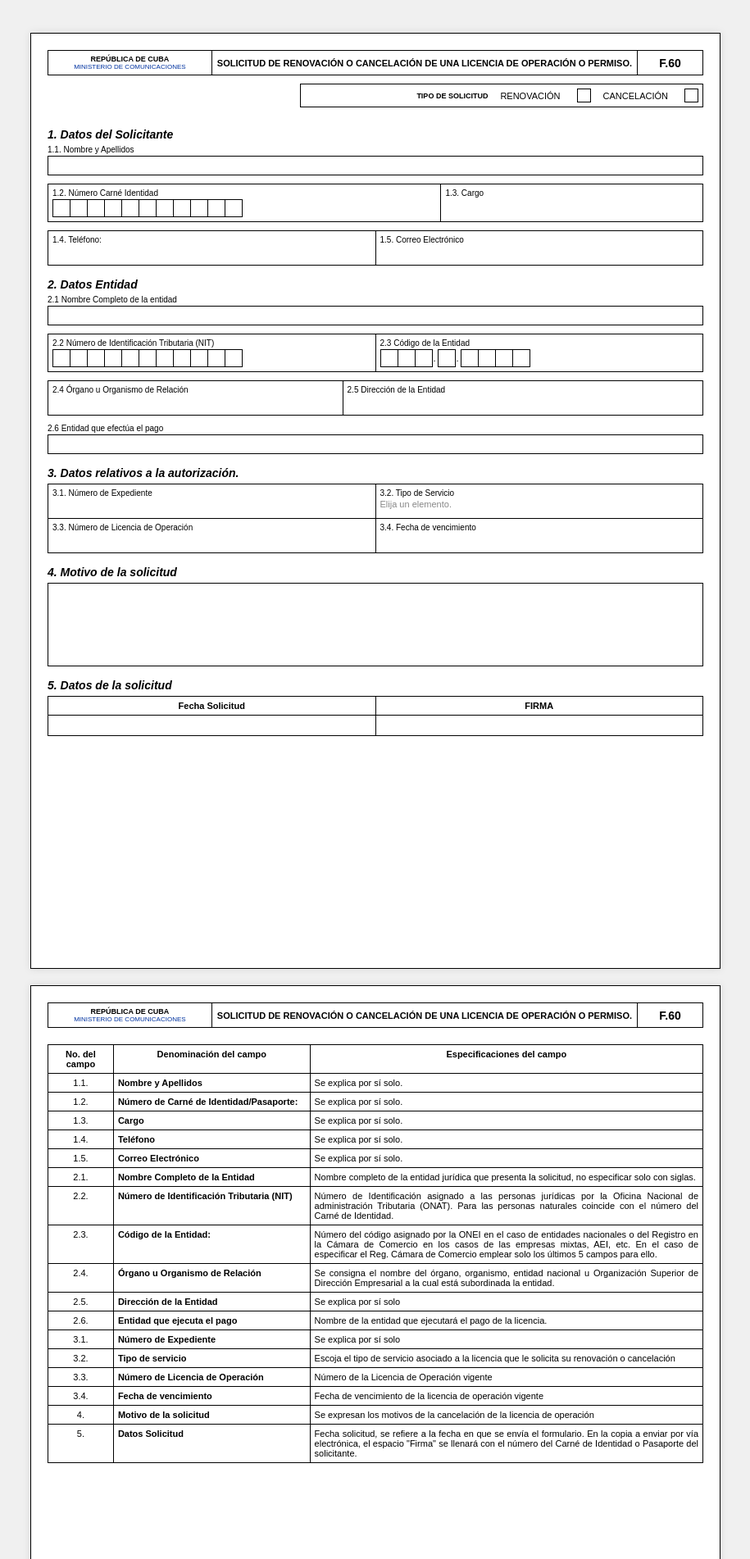
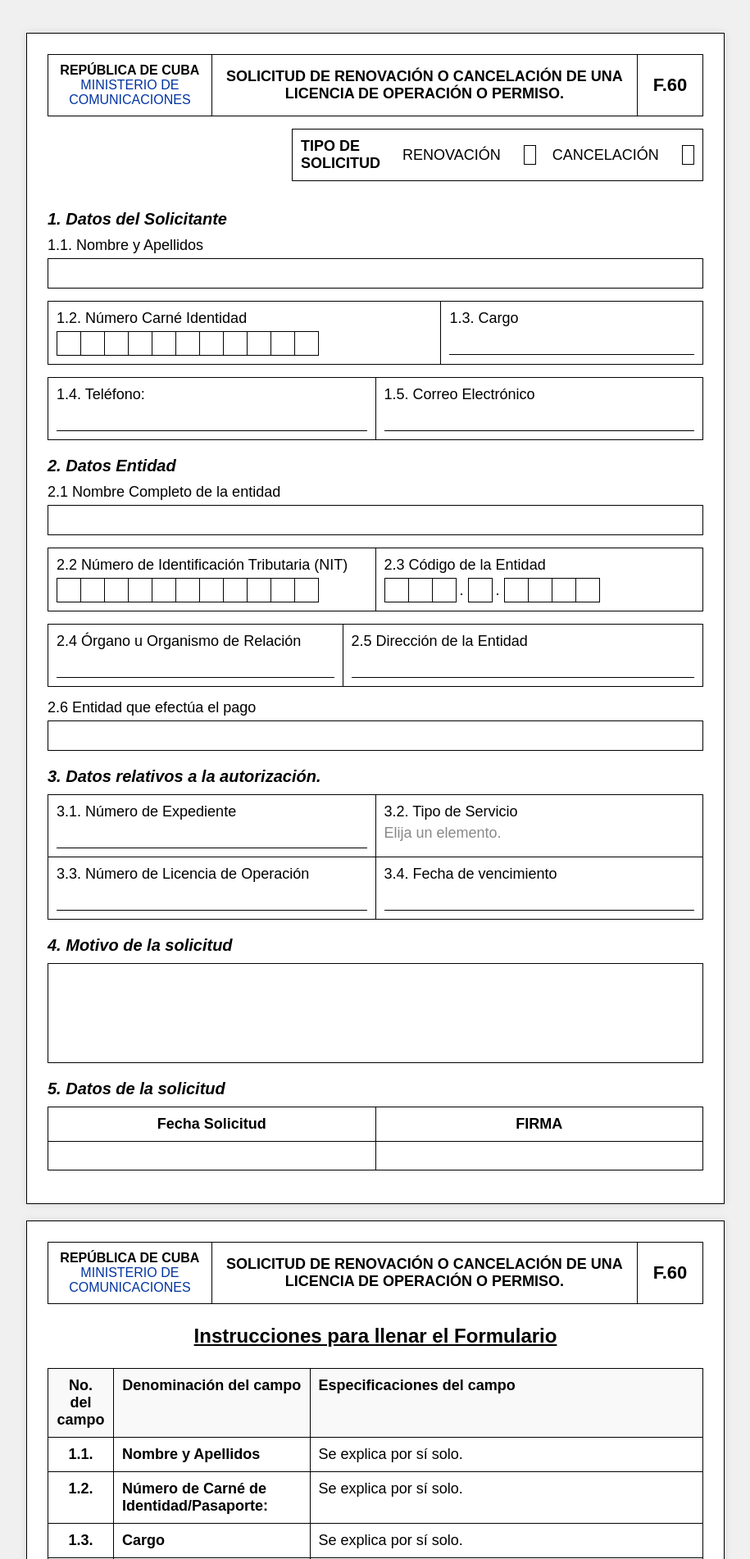
Before and after one commit to yerald0108/documentosdjango, a Django app: page /formulario-f60/ in a window 1280 px wide. Shown: the top 1902 px of the page at 82% size, without its empty margins (182-1097 px from the left). Run offline with Django 5.2, Linux system fonts and the light colour scheme; tables that the repository leaves empty hold one stand-in row (values such as "Sample post").

Commit message:
fontsize

```diff
--- a/myapp/templates/myapp/F.60_documento.html
+++ b/myapp/templates/myapp/F.60_documento.html
@@ -8,7 +8,7 @@
         /* ===== ESTILOS BASE (compartidos por todas las páginas) ===== */
         body {
             font-family: Arial, sans-serif;
-            font-size: 11px;
+            font-size: 18px;  /* Tamaño base aumentado a 18px */
             padding: 20px;
             color: #000;
             background-color: #f0f0f0;
@@ -21,7 +21,7 @@
             margin: 20px auto;
             background-color: #fff;
             border: 1px solid #000;
-            padding: 20px;
+            padding: 25px;
             box-shadow: 0 0 10px rgba(0,0,0,0.1);
             min-height: 1100px; /* simula altura de oficio para contenido */
         }
@@ -32,7 +32,7 @@
             margin: 20px auto;
             background-color: #fff;
             border: 1px solid #000;
-            padding: 20px;
+            padding: 25px;
             box-shadow: 0 0 10px rgba(0,0,0,0.1);
             min-height: 1100px;
         }
@@ -40,38 +40,42 @@
         table {
             width: 100%;
             border-collapse: collapse;
-            margin-bottom: 10px;
+            margin-bottom: 15px;
         }
 
         td, th {
             border: 1px solid #000;
-            padding: 5px;
+            padding: 10px;  /* Aumentado el padding para mejor legibilidad */
             vertical-align: top;
+            font-size: 18px;
         }
 
         .header-table td {
             text-align: center;
             font-weight: bold;
             vertical-align: middle;
+            font-size: 18px;
         }
 
         .section-title {
             font-style: italic;
-            font-size: 14px;
+            font-size: 20px;  /* Aumentado para títulos de sección */
             font-weight: bold;
-            margin-top: 15px;
-            margin-bottom: 5px;
+            margin-top: 20px;
+            margin-bottom: 10px;
         }
 
         .label {
             display: block;
-            margin-bottom: 2px;
-            font-size: 10px;
+            margin-bottom: 5px;
+            font-size: 18px;  /* Aumentado a 18px */
         }
 
         .input-box {
-            height: 18px;
+            height: 28px;  /* Aumentado */
             background: #fff;
+            border-bottom: 1px solid #000;
+            width: 100%;
         }
 
         .nit-container {
@@ -82,8 +86,8 @@
         }
 
         .nit-square {
-            width: 20px;
-            height: 20px;
+            width: 28px;  /* Aumentado */
+            height: 28px;  /* Aumentado */
             border: 1px solid #000;
             margin-right: -1px;
             background: #fff;
@@ -93,36 +97,39 @@
             display: flex;
             align-items: center;
             justify-content: flex-end;
-            gap: 15px;
+            gap: 20px;
             border: 1px solid #000;
-            padding: 5px;
-            margin-bottom: 10px;
+            padding: 10px;
+            margin-bottom: 15px;
+            font-size: 18px;
         }
 
         .check-box {
-            width: 15px;
-            height: 15px;
+            width: 22px;  /* Aumentado */
+            height: 22px;  /* Aumentado */
             border: 1px solid #000;
-            margin-left: 5px;
+            margin-left: 8px;
             background: #fff;
         }
 
         /* Estilos para la página de instrucciones */
         .instructions-title {
             text-align: center;
-            font-size: 16px;
+            font-size: 24px;  /* Aumentado significativamente */
             text-decoration: underline;
-            margin: 20px 0;
-            font-weight: normal;
+            margin: 25px 0;
+            font-weight: bold;
         }
 
-        .col-no { width: 10%; text-align: center; }
+        .col-no { width: 10%; text-align: center; font-weight: bold; }
         .col-name { width: 30%; font-weight: bold; }
         .col-spec { width: 60%; text-align: justify; }
 
         .table-head {
             font-weight: bold;
             text-align: center;
+            font-size: 18px;
+            background-color: #f9f9f9;
         }
 
         /* regla de impresión */
@@ -145,19 +152,19 @@
         <table class="header-table">
             <tr>
                 <td style="width: 25%;">
-                    <div style="font-size: 9px;">REPÚBLICA DE CUBA</div>
-                    <div style="font-size: 8px; font-weight: normal; color: #0033a0;">MINISTERIO DE COMUNICACIONES</div>
+                    <div style="font-size: 16px;">REPÚBLICA DE CUBA</div>
+                    <div style="font-size: 16px; font-weight: normal; color: #0033a0;">MINISTERIO DE COMUNICACIONES</div>
                 </td>
-                <td style="width: 65%; font-size: 11px;">
+                <td style="width: 65%; font-size: 18px;">
                     SOLICITUD DE RENOVACIÓN O CANCELACIÓN DE UNA LICENCIA DE OPERACIÓN O PERMISO.
                 </td>
-                <td style="width: 10%; font-size: 14px;">F.60</td>
+                <td style="width: 10%; font-size: 22px;">F.60</td>
             </tr>
         </table>
 
         <div style="display: flex; justify-content: flex-end;">
             <div class="checkbox-group" style="width: 60%;">
-                <span style="font-size: 9px; font-weight: bold;">TIPO DE SOLICITUD</span>
+                <span style="font-size: 18px; font-weight: bold;">TIPO DE SOLICITUD</span>
                 <span>RENOVACIÓN</span> <div class="check-box"></div>
                 <span>CANCELACIÓN</span> <div class="check-box"></div>
             </div>
@@ -165,7 +172,7 @@
 
         <div class="section-title">1. Datos del Solicitante</div>
         <div class="label">1.1. Nombre y Apellidos</div>
-        <div style="border: 1px solid #000; height: 22px; margin-bottom: 10px;"></div>
+        <div style="border: 1px solid #000; height: 35px; margin-bottom: 15px;"></div>
 
         <table>
             <tr>
@@ -188,7 +195,7 @@
 
         <div class="section-title">2. Datos Entidad</div>
         <div class="label">2.1 Nombre Completo de la entidad</div>
-        <div style="border: 1px solid #000; height: 22px; margin-bottom: 10px;"></div>
+        <div style="border: 1px solid #000; height: 35px; margin-bottom: 15px;"></div>
 
         <table>
             <tr>
@@ -201,7 +208,7 @@
                 <td style="width: 50%;">
                     <span class="label">2.3 Código de la Entidad</span>
                     <div class="nit-container">
-                        <div class="nit-square"></div><div class="nit-square"></div><div class="nit-square"></div> <span style="margin: 0 2px;">.</span> <div class="nit-square"></div> <span style="margin: 0 2px;">.</span> <div class="nit-square"></div><div class="nit-square"></div><div class="nit-square"></div><div class="nit-square"></div>
+                        <div class="nit-square"></div><div class="nit-square"></div><div class="nit-square"></div> <span style="margin: 0 5px;">.</span> <div class="nit-square"></div> <span style="margin: 0 5px;">.</span> <div class="nit-square"></div><div class="nit-square"></div><div class="nit-square"></div><div class="nit-square"></div>
                     </div>
                 </td>
             </tr>
@@ -214,13 +221,13 @@
             </tr>
         </table>
         <div class="label">2.6 Entidad que efectúa el pago</div>
-        <div style="border: 1px solid #000; height: 22px; margin-bottom: 10px;"></div>
+        <div style="border: 1px solid #000; height: 35px; margin-bottom: 15px;"></div>
 
         <div class="section-title">3. Datos relativos a la autorización.</div>
         <table>
             <tr>
                 <td style="width: 50%;"><span class="label">3.1. Número de Expediente</span><div class="input-box"></div></td>
-                <td style="width: 50%;"><span class="label">3.2. Tipo de Servicio</span><div style="color: #888;">Elija un elemento.</div></td>
+                <td style="width: 50%;"><span class="label">3.2. Tipo de Servicio</span><div style="color: #888; font-size: 18px;">Elija un elemento.</div></td>
             </tr>
             <tr>
                 <td><span class="label">3.3. Número de Licencia de Operación</span><div class="input-box"></div></td>
@@ -229,15 +236,15 @@
         </table>
 
         <div class="section-title">4. Motivo de la solicitud</div>
-        <div style="border: 1px solid #000; height: 100px; margin-bottom: 10px;"></div>
+        <div style="border: 1px solid #000; height: 120px; margin-bottom: 15px;"></div>
 
         <div class="section-title">5. Datos de la solicitud</div>
         <table style="text-align: center; font-weight: bold;">
             <tr>
-                <td style="width: 50%;">Fecha Solicitud</td>
-                <td style="width: 50%;">FIRMA</td>
+                <td style="width: 50%; font-size: 18px;">Fecha Solicitud</td>
+                <td style="width: 50%; font-size: 18px;">FIRMA</td>
             </tr>
-            <tr style="height: 25px;">
+            <tr style="height: 35px;">
                 <td></td>
                 <td></td>
             </tr>
@@ -249,24 +256,24 @@
         <table class="header-table">
             <tr>
                 <td style="width: 25%;">
-                    <div style="font-size: 9px;">REPÚBLICA DE CUBA</div>
-                    <div style="font-size: 8px; font-weight: normal; color: #0033a0;">MINISTERIO DE COMUNICACIONES</div>
+                    <div style="font-size: 16px;">REPÚBLICA DE CUBA</div>
+                    <div style="font-size: 16px; font-weight: normal; color: #0033a0;">MINISTERIO DE COMUNICACIONES</div>
                 </td>
-                <td style="width: 65%; font-size: 11px;">
+                <td style="width: 65%; font-size: 18px;">
                     SOLICITUD DE RENOVACIÓN O CANCELACIÓN DE UNA LICENCIA DE OPERACIÓN O PERMISO.
                 </td>
-                <td style="width: 10%; font-size: 14px;">F.60</td>
+                <td style="width: 10%; font-size: 22px;">F.60</td>
             </tr>
         </table>
 
-        <div class="instructions-title"></div>
+        <div class="instructions-title">Instrucciones para llenar el Formulario</div>
 
         <table>
             <thead>
                 <tr class="table-head">
-                    <td>No. del campo</td>
-                    <td>Denominación del campo</td>
-                    <td>Especificaciones del campo</td>
+                    <td class="col-no">No. del campo</td>
+                    <td class="col-name">Denominación del campo</td>
+                    <td class="col-spec">Especificaciones del campo</td>
                 </tr>
             </thead>
             <tbody>
```
Also changed, not shown: myapp/templates/myapp/F.42documento.html (+65 -56 lines).
